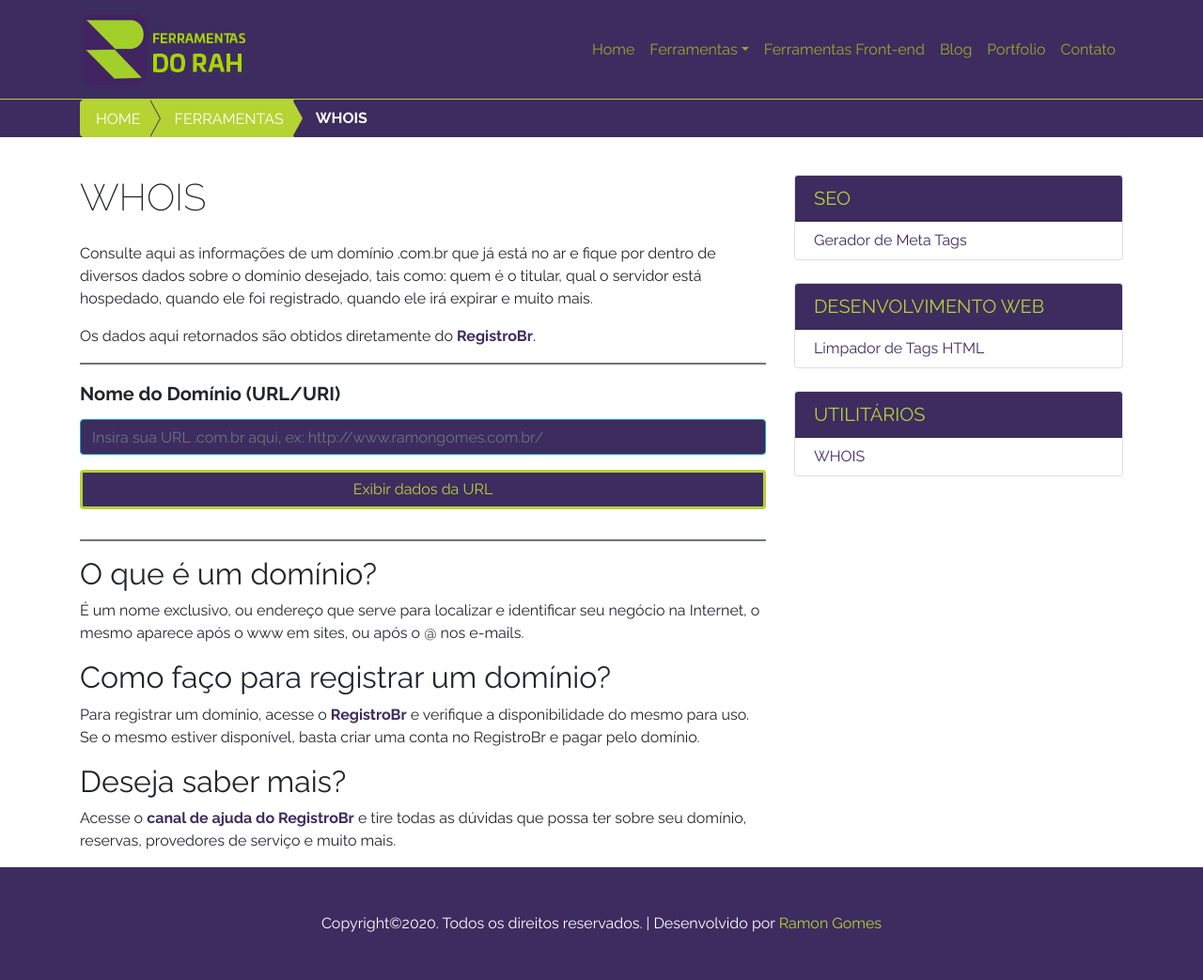
After one commit to Rahgomes/ferramentas, a PHP site: page /ferramentas/whois.php in a window 1280 px wide. The commit adds this page. Shown: the whole page at 94% size. Run offline with PHP 8.4, Linux system fonts and the light colour scheme; data that the repository does not hold is empty.

Commit message:
Nova ferramenta - WHOIS

```diff
--- a/css/style.css
+++ b/css/style.css
@@ -165,6 +165,13 @@ progress {
 
 /* FIM FORMULÁRIO CUSTOM */
 
+/* TABLE CUSTOM */
+.table-hover.table-hover-custom tbody tr:hover {
+  color: #fff;
+  background: #3d2c60;
+}
+/* FIM TABLE CUSTOM */
+
 /* SCROLLBAR LATERAL */
 /* width */
 ::-webkit-scrollbar {
--- a/inc/coluna-lateral.php
+++ b/inc/coluna-lateral.php
@@ -18,7 +18,7 @@
   <div class="lateral-sticky">
     <div class="card my-4">
       <h5 class="card-header card-header-custom">SEO</h5>
-      <div class="card-body">
+      <div class="card-body py-2">
         <div class="row">
           <div class="col-lg-12">
             <ul class="list-unstyled mb-0">
@@ -33,12 +33,27 @@
 
     <div class="card my-4">
       <h5 class="card-header card-header-custom">DESENVOLVIMENTO WEB</h5>
-      <div class="card-body">
+      <div class="card-body py-2">
         <div class="row">
           <div class="col-lg-12">
             <ul class="list-unstyled mb-0">
               <li>
                 <a href="<?= $url ?>limpador-tags-html" class="simple-link-custom-dark text-decoration-none" title="Limpador de Tags HTML">Limpador de Tags HTML</a>
+              </li>
+            </ul>
+          </div>
+        </div>
+      </div>
+    </div>
+
+    <div class="card my-4">
+      <h5 class="card-header card-header-custom">UTILITÁRIOS</h5>
+      <div class="card-body py-2">
+        <div class="row">
+          <div class="col-lg-12">
+            <ul class="list-unstyled mb-0">
+              <li>
+                <a href="<?= $url ?>whois" class="simple-link-custom-dark text-decoration-none" title="WHOIS">WHOIS</a>
               </li>
             </ul>
           </div>
--- a/inc/geral.php
+++ b/inc/geral.php
@@ -1,8 +1,8 @@
 <?
 $nomeSite = 'Ferramentas do Rah';
 // $slogan = '';
-$url = 'http://localhost/ferramentas/';
-// $url = 'http://www.ferramentas.ramongomes.com.br/';
+// $url = 'http://localhost/ferramentas/';
+$url = 'http://www.ferramentas.ramongomes.com.br/';
 $author = 'Ramon Gomes';
 $prepos = array(' a ',' á ',' à ',' ante ',' até ',' após ',' de ',' desde ',' em ',' entre ',' com ',' para ',' por ',' perante ',' sem ',' sob ',' sobre ',' na ',' no ',' e ',' do ',' da ',' ','(',')','\'','"','.','/',':',' | ', ',, ');
 
--- a/inc/header.php
+++ b/inc/header.php
@@ -20,6 +20,7 @@
             <div class="dropdown-menu dropdown-menu-custom dropdown-menu-right" aria-labelledby="dropDownProdutos">
               <a class="dropdown-item" href="<?= $url ?>gerador-meta-tags" title="Gerador de Meta Tags">Gerador de Meta Tags</a>
               <a class="dropdown-item" href="<?= $url ?>limpador-tags-html" title="Limpador de Tags HTML">Limpador de Tags HTML</a>
+              <a class="dropdown-item" href="<?= $url ?>whois" title="WHOIS">WHOIS</a>
             </div>
           </li>
           <li class="nav-item">
--- a/vendor/tools/limpador-tags-html/limpador-tags-html.js
+++ b/vendor/tools/limpador-tags-html/limpador-tags-html.js
@@ -14,11 +14,9 @@ function removeCode() {
     let textArea = document.querySelector('#textArea');
     let copyClipboard = document.querySelector('#copyClipboard');
 
+    String.prototype.stripHTML = function () { return this.replace(/(<([^>]+)>)/gi, ""); }
+
     codeArea.addEventListener('input', () => {
-        // metaTitleCount.innerHTML = metaTitle.value.length;
-
-String.prototype.stripHTML = function() {return this.replace(/(<([^>]+)>)/gi, "");}
-
         textArea.value = `${codeArea.value.stripHTML()}`;
     });
 
--- /dev/null
+++ b/whois.php
@@ -0,0 +1,81 @@
+<?
+$h1 = 'WHOIS';
+$title =  'WHOIS - Consultar domínio, dados e mais | Ferramentas do Rah';
+$desc = $h1 . ' - ' . 'Consulte aqui as informações de um domínio .com.br que já está no ar e fique por dentro de diversos dados sobre o domínio desejado, tais como: quem é...';
+$key = '';
+include('inc/head.php');
+?>
+</head>
+
+<body>
+    <? include('inc/header.php'); ?>
+    <?= $breadnv2 ?>
+    <!-- Page Content -->
+    <div class="container">
+
+        <div class="row">
+
+            <!-- Blog Entries Column -->
+            <div class="col-md-8">
+
+                <!-- <div class="row"> -->
+                <h1 class="font-weight-light my-4"><?= $h1 ?></h1>
+                <p>Consulte aqui as informações de um domínio .com.br que já está no ar e fique por dentro de diversos dados sobre o domínio desejado, tais como: quem é o titular, qual o servidor está hospedado, quando ele foi registrado, quando ele irá expirar e muito mais.</p>
+                <p>Os dados aqui retornados são obtidos diretamente do <a href="https://registro.br/" title="RegistroBr" target="_blank" class="simple-link-custom-dark text-decoration-none font-weight-bold">RegistroBr</a>.</p>
+                <!-- </div> -->
+                <!-- <div class="row"> -->
+                <form id="formWhois">
+                    <hr class="border border-secondary">
+                    <div class="form-group">
+                        <label for="urlDomain" class="lead font-weight-bold">Nome do Domínio (URL/URI)</label>
+                        <input type="text" class="form-control border border-info mt-1" id="urlDomain" name="urlDomain" placeholder="Insira sua URL .com.br aqui, ex: http://www.ramongomes.com.br/">
+                        <div class="form-row mt-3">
+                            <div class="col-md-12">
+                                <input type="submit" value="Exibir dados da URL" class="btn btn-custom w-100"> <br>
+                            </div>
+                        </div>
+                        <div class="form-row">
+                            <div class="col-md-12">
+                                <!-- <textarea id="dataUrl" name="dataUrl" class="form-control" rows="10" readonly></textarea> -->
+                                <table class="table table-sm table-hover table-hover-custom" id="dataUrl">
+                                    <div class="d-flex justify-content-center">
+                                        <div class="spinner-border text-custom mt-3 d-none" role="status">
+                                            <span class="sr-only">Carregando...</span>
+                                        </div>
+
+                                    </div>
+                                </table>
+                            </div>
+                        </div>
+                    </div>
+                    <hr class="border border-secondary">
+                </form>
+                <!-- </div> -->
+                <div class="mb-3">
+                    <h2>O que é um domínio?</h2>
+                    <p>É um nome exclusivo, ou endereço que serve para localizar e identificar seu negócio na Internet, o mesmo aparece após o www em sites, ou após o @ nos e-mails.</p>
+                    <h2>Como faço para registrar um domínio?</h2>
+                    <p>Para registrar um domínio, acesse o <a href="https://registro.br/" title="RegistroBr" target="_blank" class="simple-link-custom-dark text-decoration-none font-weight-bold">RegistroBr</a> e verifique a disponibilidade do mesmo para uso. Se o mesmo estiver disponível, basta criar uma conta no RegistroBr e pagar pelo domínio.</p>
+                    <h2>Deseja saber mais?</h2>
+                    <p>Acesse o <a href="https://registro.br/ajuda/registro-de-novos-dominios/" title="RegistroBr - Canal de ajuda" target="_blank" class="simple-link-custom-dark text-decoration-none font-weight-bold">canal de ajuda do RegistroBr</a> e tire todas as dúvidas que possa ter sobre seu domínio, reservas, provedores de serviço e muito mais.</p>
+                </div>
+
+            </div>
+
+            <? include('inc/coluna-lateral.php'); ?>
+
+        </div>
+    </div>
+    <!-- /.container -->
+
+    <? include('inc/footer.php') ?>
+    <script>
+        $(function() {
+            $('[data-toggle="tooltip"]').tooltip();
+        });
+    </script>
+    <script src="<?= $url ?>vendor/tools/whois/whois.js"></script>
+
+</body>
+
+</html>
```
Also changed, not shown: ferramentas.php (+15 -5 lines), index.php (+6 -6 lines), .htaccess, vendor/images/whois.png (added), vendor/images/whois.svg (added), vendor/tools/whois/whois.js (added), 2 other files.
